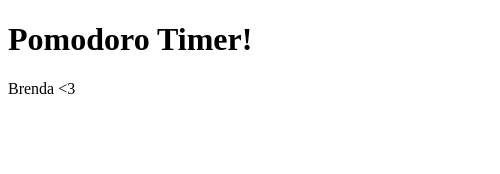
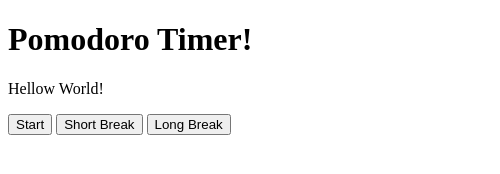
Before and after one commit to Pabpng/Pomodoro-Timer, an Electron app: page src/index.html in a window 500 px wide. Drawn offline with Linux system fonts and the light colour scheme.

Commit message:
Added Buttons

```diff
--- a/src/index.html
+++ b/src/index.html
@@ -4,9 +4,17 @@
     <Meta charset="UTF-8" />
     <title> Pomodoro Timer!</title>
     <link rel="stylesheet" href="index.css" />
+
+    <script defer src="render.js"></script>
   <head>
   <body>
     <h1> Pomodoro Timer!</h1>
-    <p> Brenda <3 </p>
+    <p> Hellow World!</p>
+
+    <button id="startBtn" class="button is-primary">Start</button>
+    <button id="shortbreakBtn" class="button is-secondary">Short Break</button>
+    <button id="longbreakBtn" class="button is-secondary">Long Break</button>
+
+    <script src = "src/index.js"></script>
   </body>
 </html>
```
Also changed, not shown: src/render.js (added).
